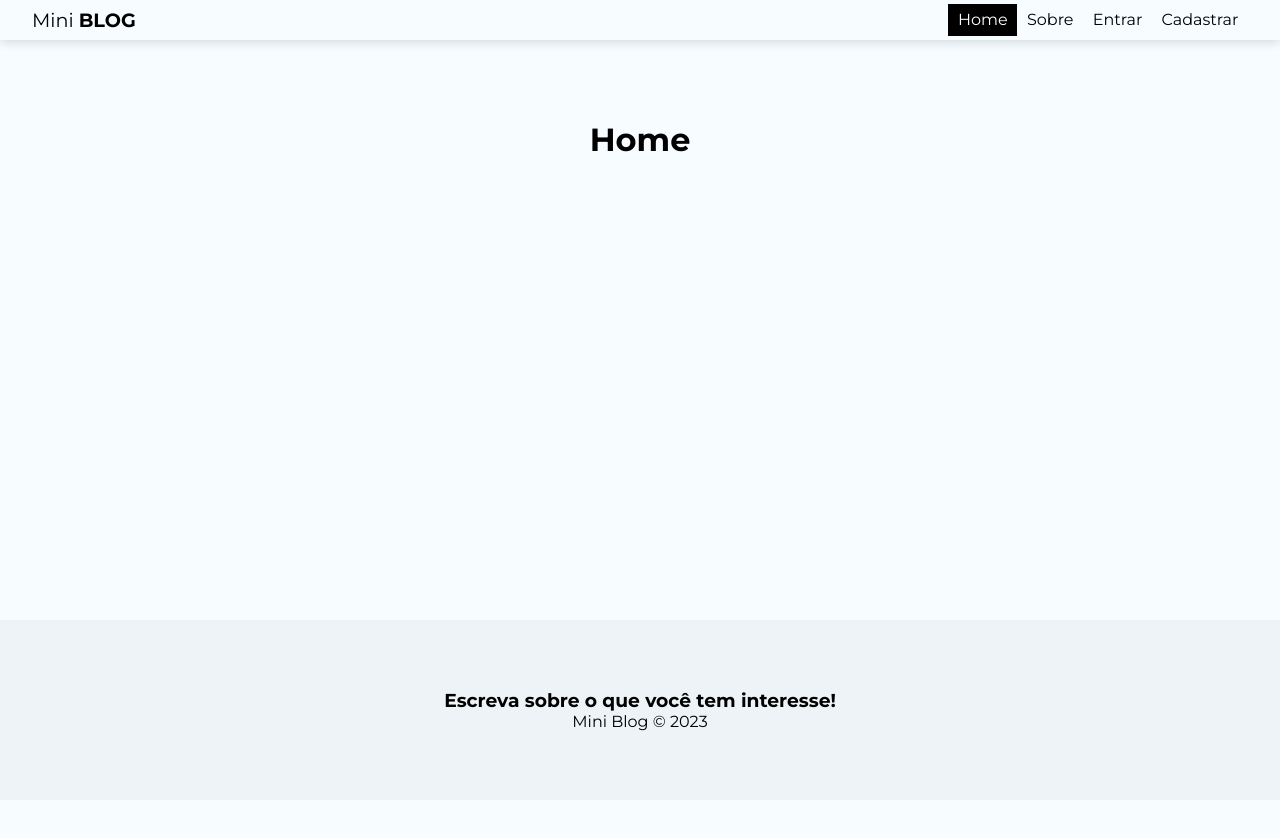
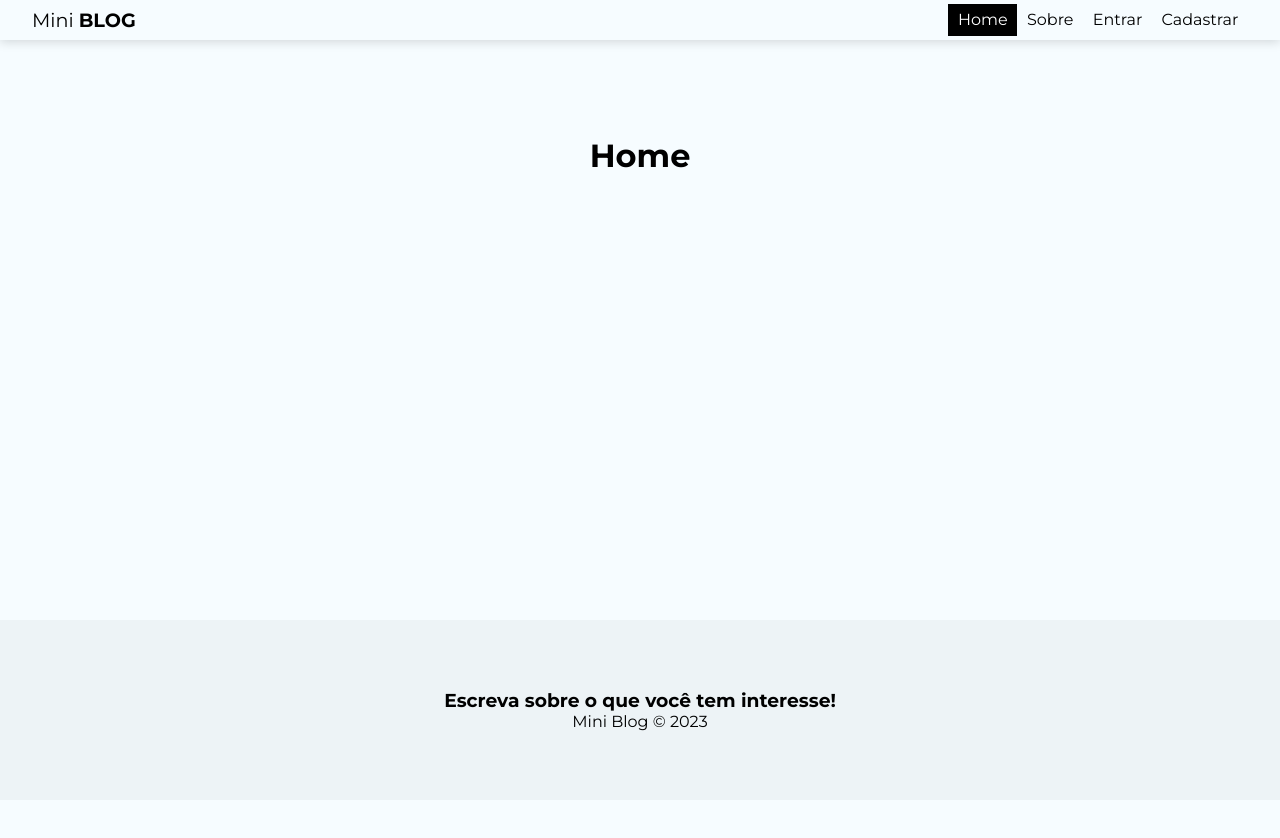
Before and after one commit to abnerfirmino/Projeto-Mini-Blog, a React (Vite) app: page / in a window 1280 px wide. Shown: the top 838 px of the page. Built offline with nearby package versions, Linux system fonts and the light colour scheme; no server answers.

Commit message:
ajustes no CSS da App

```diff
--- a/src/App.css
+++ b/src/App.css
@@ -1,4 +1,4 @@
 .container {
   height: 95vh;
-  margin: 5em auto;
+  margin: 6em auto;
 }
```
